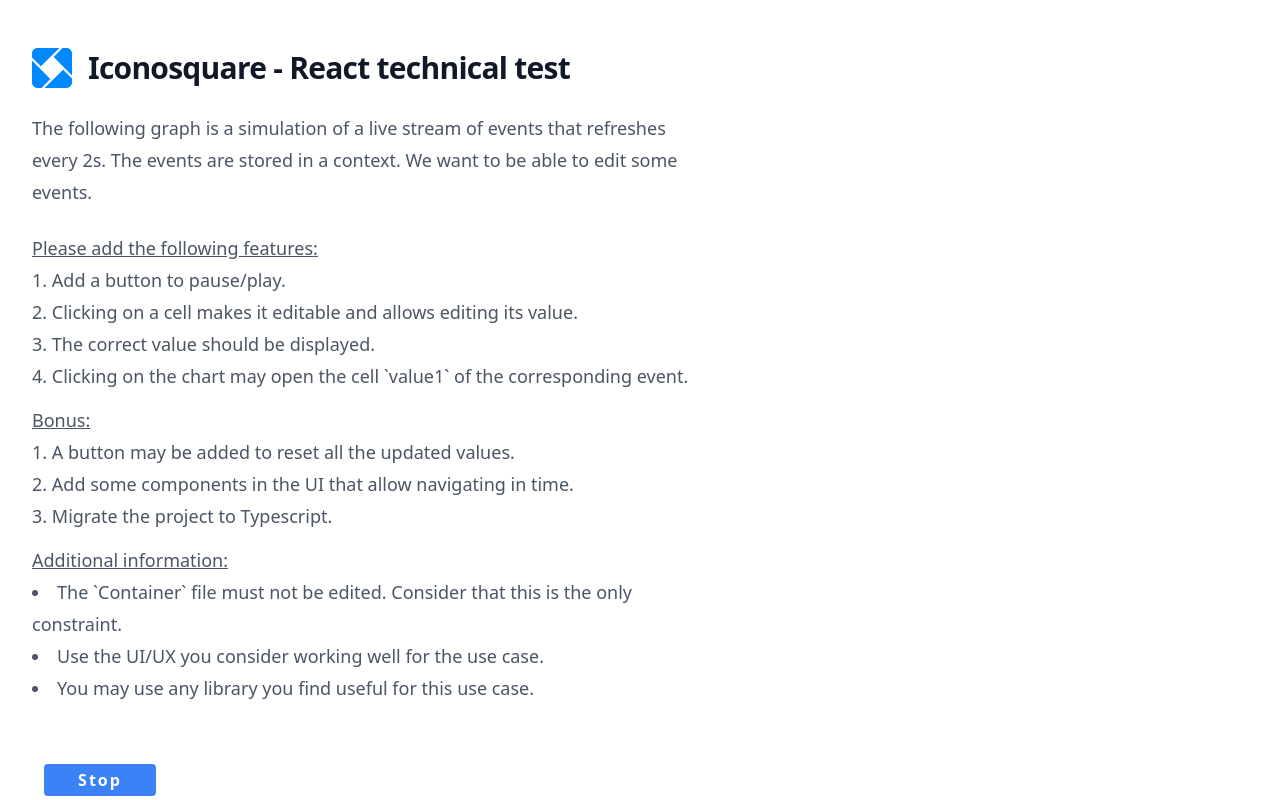
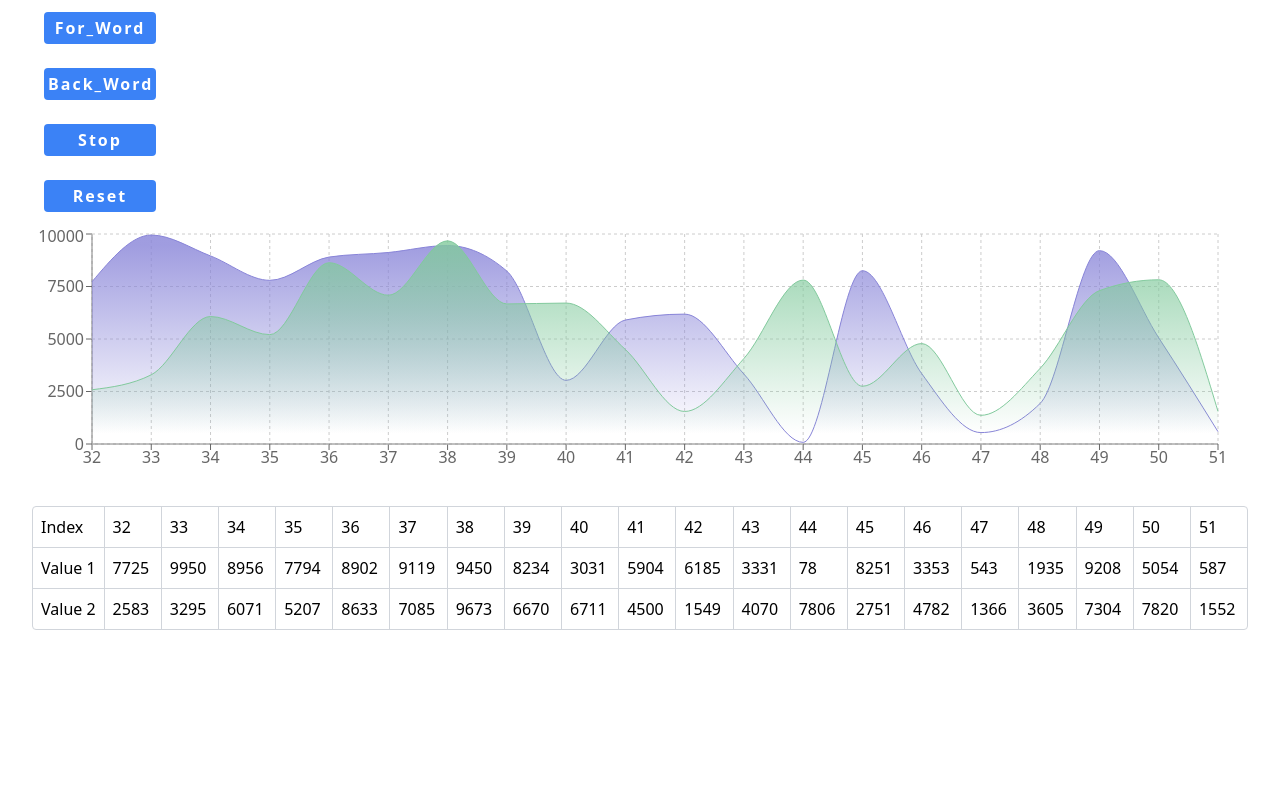
Before and after one commit to zaidoune1/Iconosquare_EventStream, a React (Create React App) app: page / in a window 1280 px wide. Shown: the top 800 px of the page. Built offline with nearby package versions, Linux system fonts and the light colour scheme.

Commit message:
Add button to navigate in time

```diff
--- /dev/null
+++ b/src/App.css
@@ -0,0 +1,3 @@
+.btn {
+  @apply bg-blue-500 text-white p-1 w-28 text-base tracking-[2px] font-bold rounded-[4px] m-3 hover:shadow-custom transition;
+}
--- a/src/App.tsx
+++ b/src/App.tsx
@@ -1,11 +1,9 @@
 import React from "react";
 import Container from "./components/Container";
-import Header from "./components/Header";
 
 function App() {
   return (
     <div>
-      <Header />
       <Container />
     </div>
   );
--- a/src/components/IsRunningControl.tsx
+++ b/src/components/IsRunningControl.tsx
@@ -2,6 +2,7 @@
 
 import { useLiveChartContext } from "../utils/hooks/useLiveChartContext";
 import { IS_RUNNING } from "../utils/types/TinitialState";
+import NavigationButtons from "./NavigationButtons";
 
 function IsRunningControl() {
   const { data, dispatch } = useLiveChartContext();
@@ -9,12 +10,10 @@
   const handleToggleRunning = () => dispatch({ type: IS_RUNNING });
 
   return (
-    <button
-      className="bg-blue-500 text-white p-1 w-28 text-base tracking-[2px] font-bold rounded-[4px] m-3 hover:shadow-custom transition"
-      onClick={handleToggleRunning}
-    >
-      {data.isRunning ? "Stop" : "Play"}
-    </button>
+    <NavigationButtons
+      btnName={data.isRunning ? "Stop" : "Play"}
+      navigationBtn={handleToggleRunning}
+    />
   );
 }
 
--- a/src/components/LiveChart.tsx
+++ b/src/components/LiveChart.tsx
@@ -4,6 +4,7 @@
 import { TinitialState } from "../utils/types/TinitialState";
 import { CategoricalChartState } from "recharts/types/chart/types";
 import Charts from "./Charts";
+import NavigationButtons from "./NavigationButtons";
 
 const LiveChart = () => {
   const { data } = useLiveChartContext();
@@ -12,7 +13,12 @@
 
   const nbTotalEvents = data?.events?.length;
   const start = Math.max(0, nbTotalEvents - 20);
-  const eventsFiltered = data.events.slice(start, nbTotalEvents);
+  const [timeOffset, setTimeOffset] = useState(0);
+
+  const eventsFiltered = data.events.slice(
+    start + timeOffset,
+    nbTotalEvents + timeOffset
+  );
 
   const cellObjects = (e: CategoricalChartState): void => {
     const cellValue = eventsFiltered.find(
@@ -22,8 +28,27 @@
     setCells(cellValue?.value1 as number);
   };
 
+  const forWord = (): void => {
+    if (
+      eventsFiltered[eventsFiltered.length - 1].index !==
+      data.events[data.events.length - 1].index
+    ) {
+      setTimeOffset(timeOffset + 1);
+    }
+  };
+
+  const backWord = (): void => {
+    if (eventsFiltered[0].index !== 0) {
+      setTimeOffset(timeOffset - 1);
+    }
+  };
+
   return (
     <div>
+      <div>
+        <NavigationButtons btnName={"For_Word"} navigationBtn={forWord} />
+        <NavigationButtons btnName={"Back_Word"} navigationBtn={backWord} />
+      </div>
       <Charts eventsFiltered={eventsFiltered} cellObjects={cellObjects} />
       <LiveTable
         getCells={getCells}
--- a/src/components/LiveTable.tsx
+++ b/src/components/LiveTable.tsx
@@ -34,14 +34,6 @@
     dispatch({ type: IS_NOT_RUNNING });
   };
 
-  // const dqsd = () => {
-  //   setEditIndex(index);
-  //   setEditField(field);
-  //   setEditValue(currentValue);
-  //   dispatch({ type: IS_NOT_RUNNING });
-
-  // }
-
   const handleChange = (e: ChangeEvent<HTMLInputElement>) => {
     setEditValue(e.target.value);
   };
@@ -52,7 +44,7 @@
       payload: {
         index,
         value1:
-          editField === "value1" && data.events[index].value1
+          editField === "value1" && data.events[index].value1 && editValue
             ? (data.events[index].value1 = Number(editValue))
             : data.events[index].value1,
 
@@ -94,7 +86,7 @@
             className={`p-2 ${
               event.value1 === getCells
                 ? "border-4 border-blue-600"
-                : "border-t border-gray-300 bg-white"
+                : "border-t border-gray-300"
             }`}
           >
             {editIndex === event.index && editField === "value1" ? (
--- /dev/null
+++ b/src/components/NavigationButtons.tsx
@@ -0,0 +1,18 @@
+import React from "react";
+
+type TNavigationButtons = {
+  btnName: string;
+  navigationBtn: () => void;
+};
+
+function NavigationButtons({ btnName, navigationBtn }: TNavigationButtons) {
+  return (
+    <div>
+      <button className="btn" onClick={navigationBtn}>
+        {btnName}
+      </button>
+    </div>
+  );
+}
+
+export default NavigationButtons;
--- a/src/components/ResteButton.tsx
+++ b/src/components/ResteButton.tsx
@@ -1,21 +1,19 @@
 import React from "react";
 import { useLiveChartContext } from "../utils/hooks/useLiveChartContext";
 import { RESET } from "../utils/types/TinitialState";
+import NavigationButtons from "./NavigationButtons";
 
 function ResteButton() {
   const { dispatch } = useLiveChartContext();
+
+  const resetHandler = () =>
+    dispatch({
+      type: RESET,
+    });
+
   return (
     <div>
-      <button
-        className="bg-blue-500 text-white p-1 w-28 text-base tracking-[2px] font-bold rounded-[4px] m-3 hover:shadow-custom transition"
-        onClick={() => {
-          dispatch({
-            type: RESET,
-          });
-        }}
-      >
-        Reset
-      </button>
+      <NavigationButtons btnName={"Reset"} navigationBtn={resetHandler} />
     </div>
   );
 }
--- a/src/index.tsx
+++ b/src/index.tsx
@@ -2,6 +2,7 @@
 import ReactDOM from "react-dom/client";
 import "./index.css";
 import App from "./App";
+import "../src/App.css";
 
 const root = ReactDOM.createRoot(document.getElementById("root")!);
 root.render(
```
